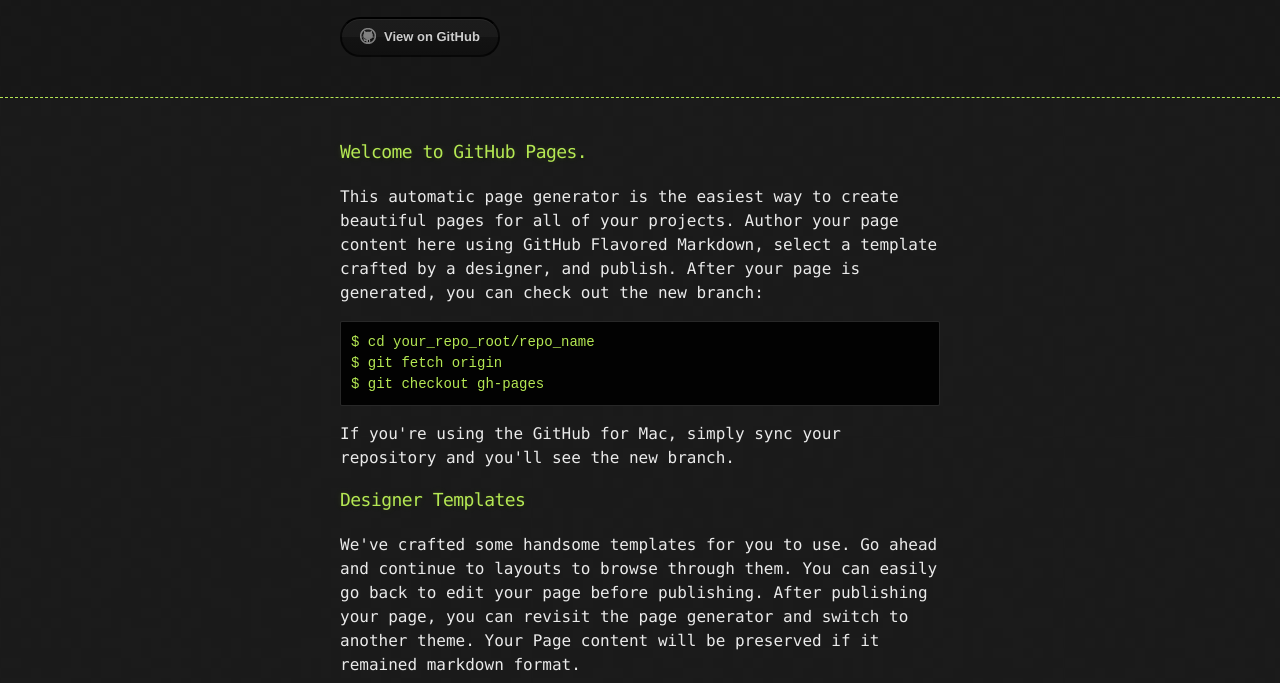
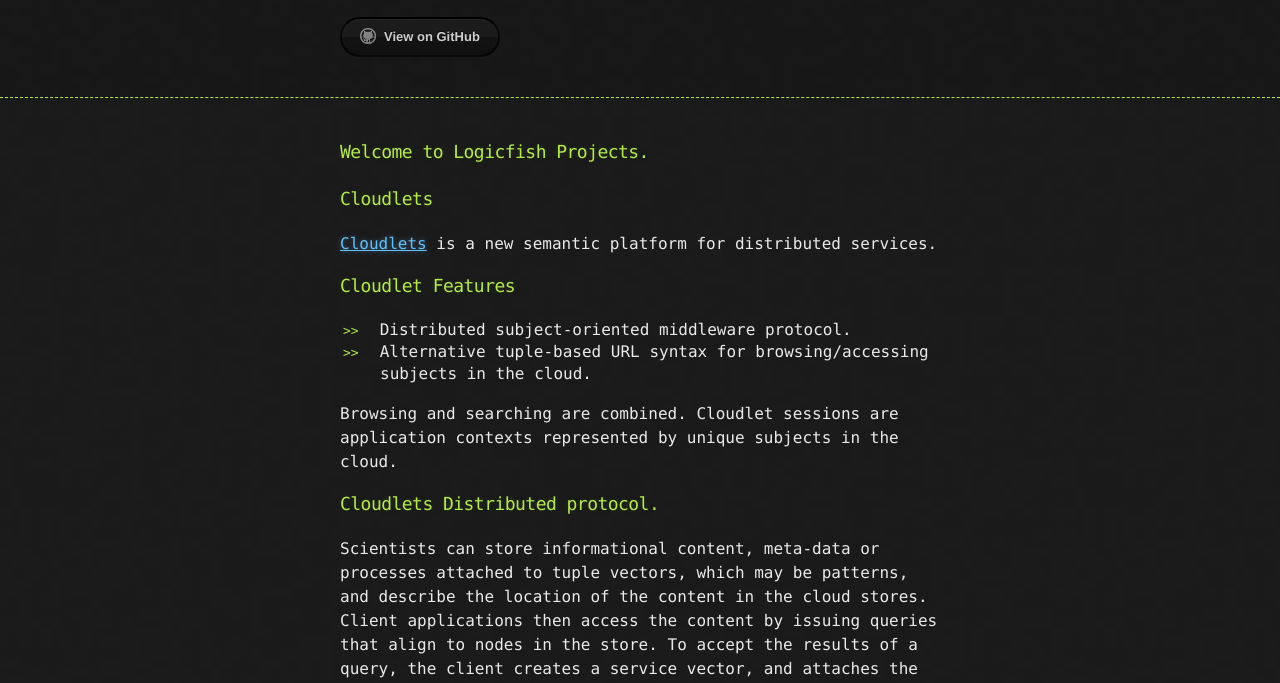
Before and after one commit to logicfish/logicfish.github.com, a plain HTML site: page index.html in a window 1280 px wide. Shown: the part 95-778 px from the top of the page. Drawn offline with Linux system fonts and the light colour scheme.

Commit message:
Index updated.

```diff
--- a/index.html
+++ b/index.html
@@ -26,32 +26,36 @@
 
     <div class="container">
       <section id="main_content">
-        <h3>Welcome to GitHub Pages.</h3>
+        <h3>Welcome to Logicfish Projects.</h3>
+		<p></p>
 
-<p>This automatic page generator is the easiest way to create beautiful pages for all of your projects. Author your page content here using GitHub Flavored Markdown, select a template crafted by a designer, and publish. After your page is generated, you can check out the new branch:</p>
-
-<pre><code>$ cd your_repo_root/repo_name
-$ git fetch origin
-$ git checkout gh-pages
-</code></pre>
-
-<p>If you're using the GitHub for Mac, simply sync your repository and you'll see the new branch.</p>
-
-<h3>Designer Templates</h3>
-
-<p>We've crafted some handsome templates for you to use. Go ahead and continue to layouts to browse through them. You can easily go back to edit your page before publishing. After publishing your page, you can revisit the page generator and switch to another theme. Your Page content will be preserved if it remained markdown format.</p>
-
-<h3>Rather Drive Stick?</h3>
-
-<p>If you prefer to not use the automatic generator, push a branch named <code>gh-pages</code> to your repository to create a page manually. In addition to supporting regular HTML content, GitHub Pages support Jekyll, a simple, blog aware static site generator written by our own Tom Preston-Werner. Jekyll makes it easy to create site-wide headers and footers without having to copy them across every page. It also offers intelligent blog support and other advanced templating features.</p>
-
-<h3>Authors and Contributors</h3>
-
-<p>You can <a href="https://github.com/blog/821" class="user-mention">@mention</a> a GitHub username to generate a link to their profile. The resulting <code>&lt;a&gt;</code> element will link to the contributor's GitHub Profile. For example: In 2007, Chris Wanstrath (<a href="https://github.com/defunkt" class="user-mention">@defunkt</a>), PJ Hyett (<a href="https://github.com/pjhyett" class="user-mention">@pjhyett</a>), and Tom Preston-Werner (<a href="https://github.com/mojombo" class="user-mention">@mojombo</a>) founded GitHub.</p>
+		<h3>Cloudlets</h3>
+		<p>
+		<a href="/cloudlets">Cloudlets</a> is a new semantic platform for distributed services.
+		<p></p>
+		<h3>Cloudlet Features</h3>
+		<ul>
+			<li>Distributed subject-oriented middleware protocol.</li>
+			<li>Alternative tuple-based URL syntax for browsing/accessing subjects in the cloud.</li>
+		</ul>
+		Browsing and searching are combined.  Cloudlet sessions are application contexts represented by unique subjects
+		in the cloud.
+		<p></p>
+		<h3>Cloudlets Distributed protocol.</h3>
+		Scientists can store informational content, meta-data or processes attached to tuple vectors, which may
+		be patterns, and describe the location of the content in the cloud stores.  Client applications then access
+		the content by issuing queries that align to nodes in the store.  To accept the results of a query, the client
+		creates a service vector, and attaches the identifier of this service to the query vector.  Applications in the cloud which
+		can recognise the query then publish services to the client's service enabling them to retrieve the relevant information.
+		Nodes may also contain lambda functions which are applied during the matching selection process to determine
+		if a particular subject contributes to a particular vector.  These functions should always be idempotent; however,
+		the content of a node may contain processes in the form of service descriptors which allow 'actions' or operations to be performed
+		by a user.
+		</p>
 
 <h3>Support or Contact</h3>
 
-<p>Having trouble with Pages? Check out the documentation at <a href="http://help.github.com/pages">http://help.github.com/pages</a> or contact <a href="mailto:support@github.com">support@github.com</a> and we’ll help you sort it out.</p>
+<p>Please <a href="https://github.com/logicfish/logicfish.github.com/issues">open a ticket</a> here.</p>
       </section>
     </div>
 
--- /dev/null
+++ b/orig-index.html
@@ -0,0 +1,60 @@
+<!DOCTYPE html>
+<html>
+  <head>
+    <meta charset='utf-8'>
+    <meta http-equiv="X-UA-Compatible" content="chrome=1">
+
+    <link rel="stylesheet" type="text/css" href="stylesheets/stylesheet.css" media="screen" />
+    <link rel="stylesheet" type="text/css" href="stylesheets/pygment_trac.css" media="screen" />
+    <link rel="stylesheet" type="text/css" href="stylesheets/print.css" media="print" />
+
+    <title>Logicfish.github.com by logicfish</title>
+  </head>
+
+  <body>
+
+    <header>
+      <div class="container">
+        <h1>Logicfish.github.com</h1>
+        <h2>Logicfish</h2>
+
+        <section id="downloads">
+          <a href="https://github.com/logicfish" class="btn btn-github"><span class="icon"></span>View on GitHub</a>
+        </section>
+      </div>
+    </header>
+
+    <div class="container">
+      <section id="main_content">
+        <h3>Welcome to GitHub Pages.</h3>
+
+<p>This automatic page generator is the easiest way to create beautiful pages for all of your projects. Author your page content here using GitHub Flavored Markdown, select a template crafted by a designer, and publish. After your page is generated, you can check out the new branch:</p>
+
+<pre><code>$ cd your_repo_root/repo_name
+$ git fetch origin
+$ git checkout gh-pages
+</code></pre>
+
+<p>If you're using the GitHub for Mac, simply sync your repository and you'll see the new branch.</p>
+
+<h3>Designer Templates</h3>
+
+<p>We've crafted some handsome templates for you to use. Go ahead and continue to layouts to browse through them. You can easily go back to edit your page before publishing. After publishing your page, you can revisit the page generator and switch to another theme. Your Page content will be preserved if it remained markdown format.</p>
+
+<h3>Rather Drive Stick?</h3>
+
+<p>If you prefer to not use the automatic generator, push a branch named <code>gh-pages</code> to your repository to create a page manually. In addition to supporting regular HTML content, GitHub Pages support Jekyll, a simple, blog aware static site generator written by our own Tom Preston-Werner. Jekyll makes it easy to create site-wide headers and footers without having to copy them across every page. It also offers intelligent blog support and other advanced templating features.</p>
+
+<h3>Authors and Contributors</h3>
+
+<p>You can <a href="https://github.com/blog/821" class="user-mention">@mention</a> a GitHub username to generate a link to their profile. The resulting <code>&lt;a&gt;</code> element will link to the contributor's GitHub Profile. For example: In 2007, Chris Wanstrath (<a href="https://github.com/defunkt" class="user-mention">@defunkt</a>), PJ Hyett (<a href="https://github.com/pjhyett" class="user-mention">@pjhyett</a>), and Tom Preston-Werner (<a href="https://github.com/mojombo" class="user-mention">@mojombo</a>) founded GitHub.</p>
+
+<h3>Support or Contact</h3>
+
+<p>Having trouble with Pages? Check out the documentation at <a href="http://help.github.com/pages">http://help.github.com/pages</a> or contact <a href="mailto:support@github.com">support@github.com</a> and we’ll help you sort it out.</p>
+      </section>
+    </div>
+
+
+  </body>
+</html>
```
